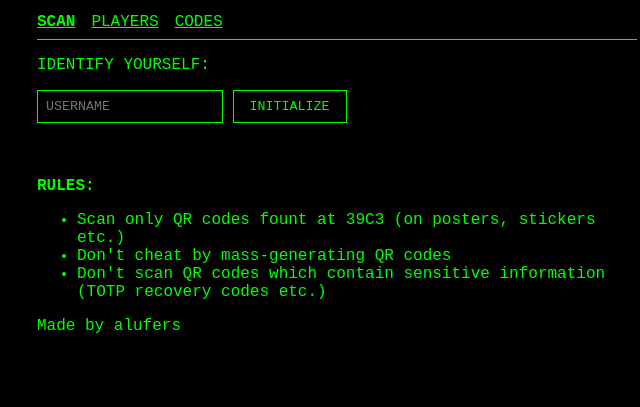
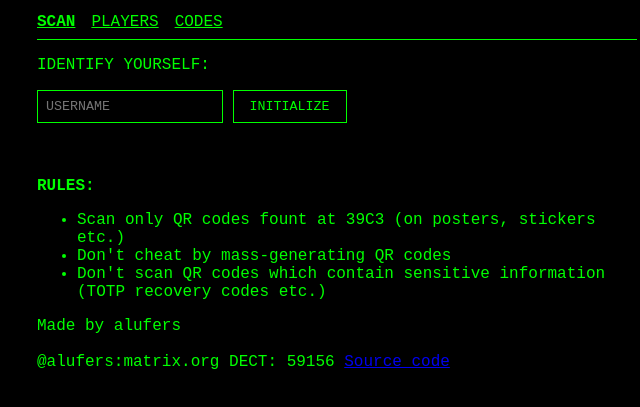
Before and after one commit to alufers/qrgame, a plain HTML site: page public/index.html in a window 1280 px wide. Shown: the part 95-502 px from the top of the page, without its empty margins (303-943 px from the left). Drawn offline with Linux system fonts and the light colour scheme.

Commit message:
Add links to page

```diff
--- a/public/index.html
+++ b/public/index.html
@@ -164,6 +164,11 @@
 
         <br><br>
 
+        @alufers:matrix.org
+
+        DECT: 59156
+
+        <a href="https://github.com/alufers/qrgame">Source code</a>
 
     </p>
 
```
